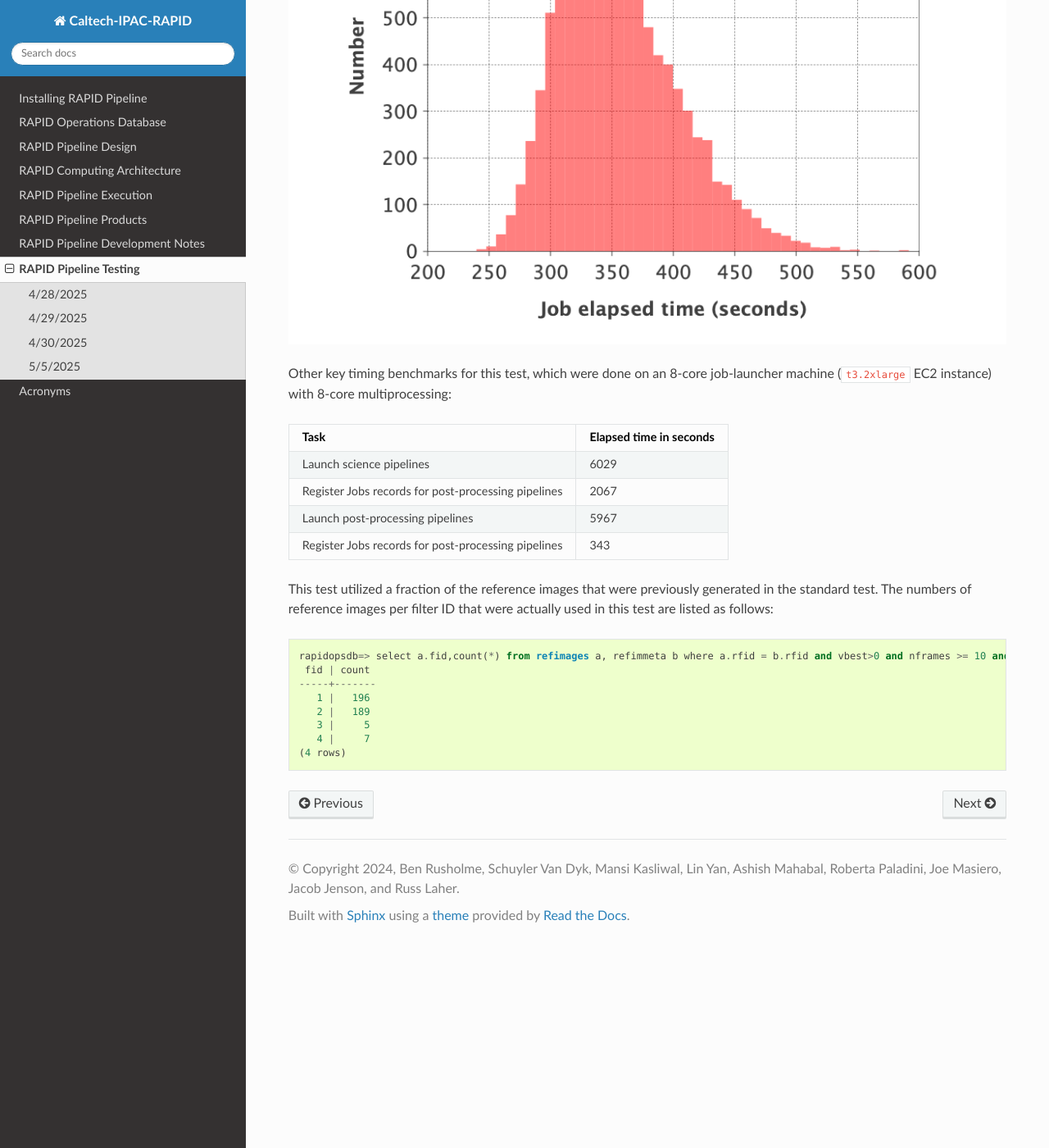
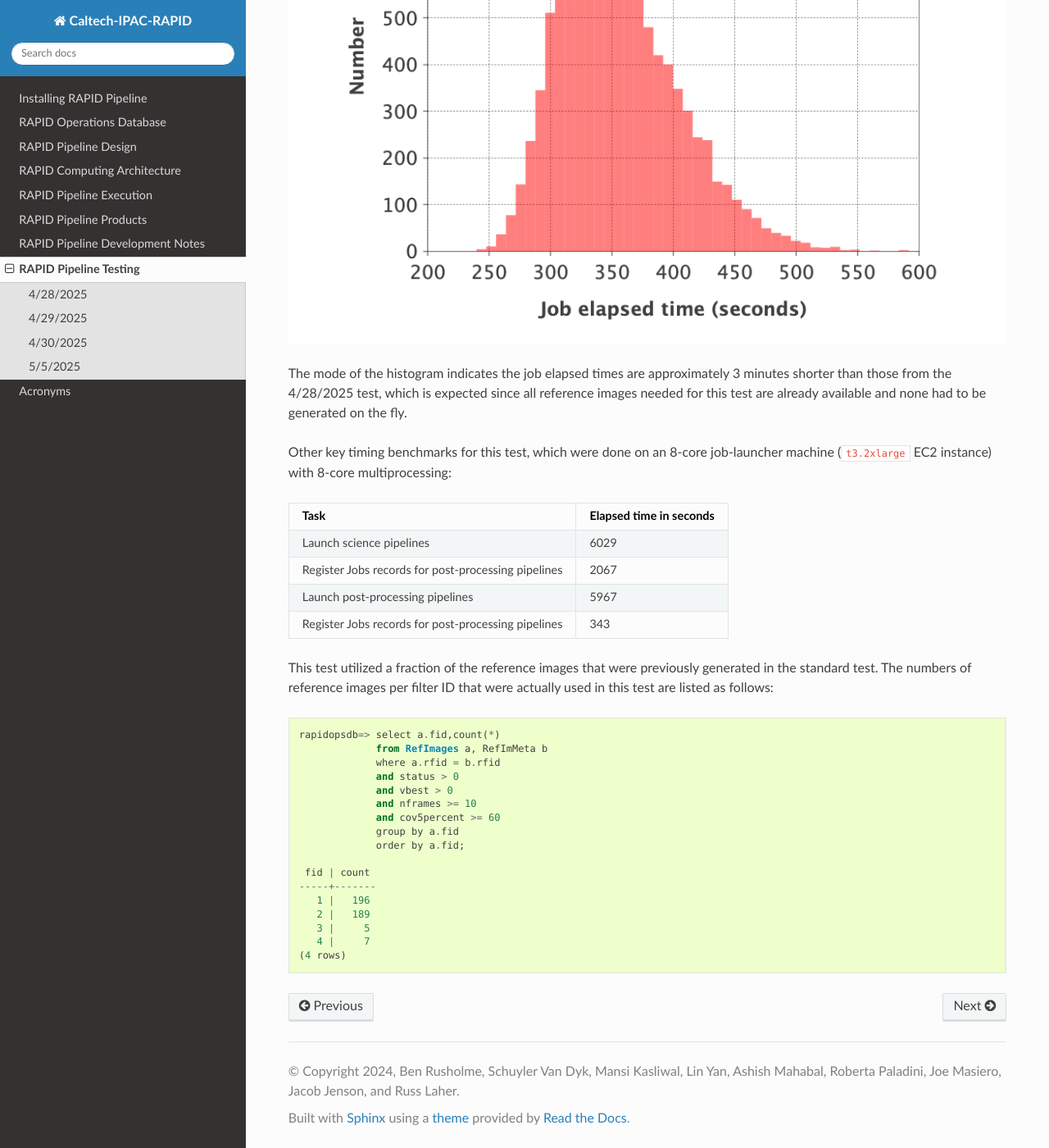
Before and after one commit to Caltech-IPAC/rapid, a Sphinx documentation site: the page built from docs/source/dev/tests.rst, in a window 1280 px wide and 1400 px high, scrolled down 8836 px. Shown: the whole window at 82% size. Built offline with Sphinx 7.4.7 and the Read the Docs theme 3.1.0, drawn with Linux system fonts in a browser that asks for light colours; formulas are drawn with MathJax 3.

Commit message:
Added some more detail, and improved some formatting.

```diff
--- a/docs/source/dev/tests.rst
+++ b/docs/source/dev/tests.rst
@@ -279,6 +279,9 @@ Here is a histogram of the science-pipeline job execution times, measured from p
 
 .. image:: science_pipeline_execution_times_20250505.png
 
+The mode of the histogram indicates the job elapsed times are approximately 3 minutes shorter than
+those from the 4/28/2025 test, which is expected since all reference images needed for this test
+are already available and none had to be generated on the fly.
 
 Other key timing benchmarks for this test, which were done on an 8-core job-launcher machine (``t3.2xlarge`` EC2 instance)
 with 8-core multiprocessing:
@@ -297,7 +300,16 @@ The numbers of reference images per filter ID that were actually used in this te
 
 .. code-block::
 
-    rapidopsdb=> select a.fid,count(*) from refimages a, refimmeta b where a.rfid = b.rfid and vbest>0 and nframes >= 10 and cov5percent >= 60 group by a.fid order by a.fid;
+    rapidopsdb=> select a.fid,count(*)
+                 from RefImages a, RefImMeta b
+                 where a.rfid = b.rfid
+                 and status > 0
+                 and vbest > 0
+                 and nframes >= 10
+                 and cov5percent >= 60
+                 group by a.fid
+                 order by a.fid;
+
      fid | count
     -----+-------
        1 |   196
```
